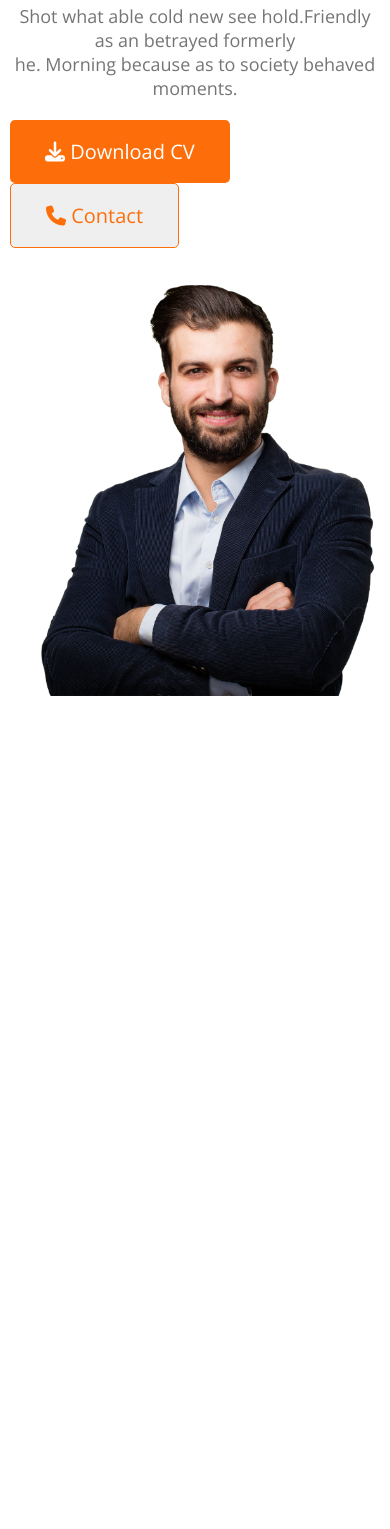
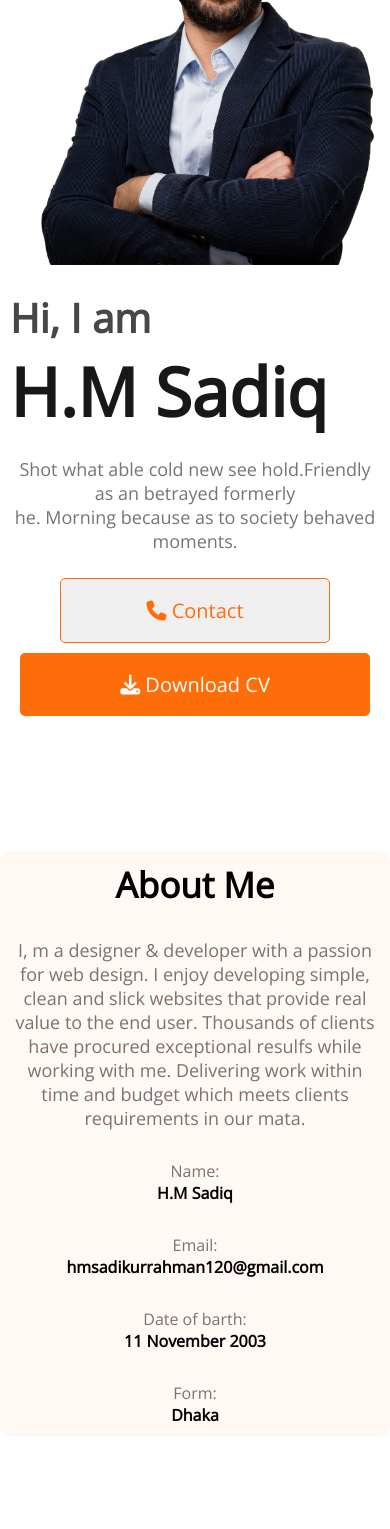
Before and after one commit to HmSani6699/portfolio-web, a plain HTML site: page index.html in a window 390 px wide. Shown: the part 471-2000 px from the top of the page. Before the commit the page ends 1182 px from the top, so only its background shows below. Drawn offline with nearby package versions, Linux system fonts and the light colour scheme.

Commit message:
add responsive what ido section and resume section

```diff
--- a/css/style.css
+++ b/css/style.css
@@ -254,11 +254,6 @@ textarea {
     width: 100%;
 }
 
-main,
-footer {
-    display: none;
-}
-
 @media screen and (max-width:576px) {
 
     nav,
@@ -268,7 +263,14 @@ footer {
         gap: 20px;
     }
 
+    .header {
+        background: none;
+    }
+
+    /* banner part */
+
     .banner-part {
+        flex-direction: column-reverse;
         margin: 10px;
     }
 
@@ -297,11 +299,44 @@ footer {
         margin-left: 0;
     }
 
+    .banner-part-button {
+        display: flex;
+        flex-direction: column-reverse;
+    }
 
+    .banner-part-button .btn-primary {
+        margin: 5px 10px;
+    }
 
+    .banner-part-button .contact-btn {
+        margin: 5px 50px;
+    }
 
+    /*About me part  */
+    .about-me {
+        padding: 10px;
+        margin-top: 100px 0 100px 0;
+    }
 
-    .header {
-        background: none;
+    .about-parsonal-info {
+        flex-direction: column;
+        align-items: center;
+        gap: 30px;
     }
+
+    /*what-i-do-section */
+    .what-i-do-section {
+        padding: 10px;
+    }
+
+    .what-i-do-skill {
+        flex-direction: column;
+        margin-bottom: 100px;
+    }
+
+    .all-resume-info {
+        flex-direction: column;
+        padding: 10px;
+    }
+
 }
--- a/index.html
+++ b/index.html
@@ -48,6 +48,7 @@
                     because
                     as to society behaved moments.
                 </p>
+                <div class="banner-part-button">
                     <button class="btn-primary"><i
                             class="fa-solid fa-download"></i>
                         Download
@@ -56,6 +57,7 @@
                             class="fa-solid fa-phone"></i>
 
                         Contact</button>
+                </div>
             </div>
             <div class="banner-img">
                 <img src="images/hardy.png"
@@ -195,7 +197,7 @@
             </div>
         </section>
         <!-- resume section style -->
-        <section class="resume-section">
+        <section class="resume-section ">
             <h3 class="section-title">A summary of
                 My Resume</h3>
             <div class="all-resume-info">
```
Lines whose indentation alone changed are shown as unchanged.
